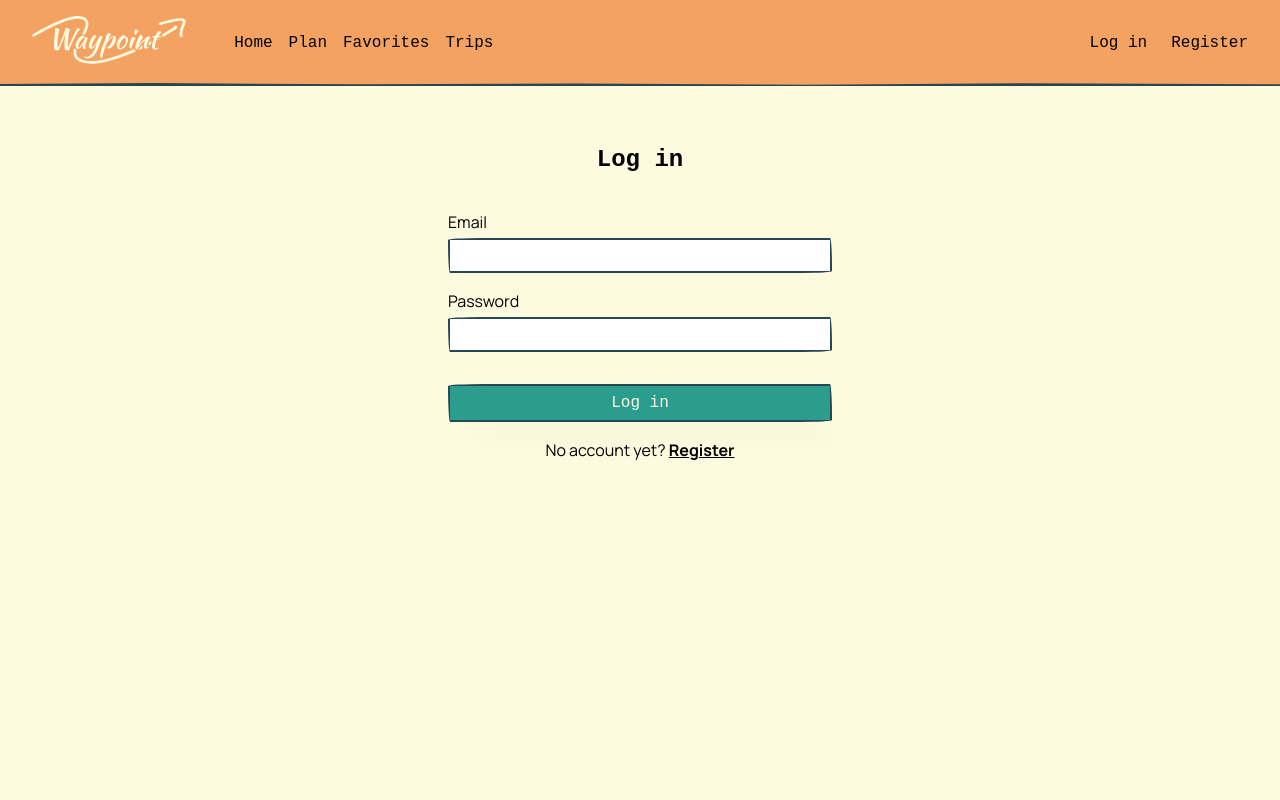
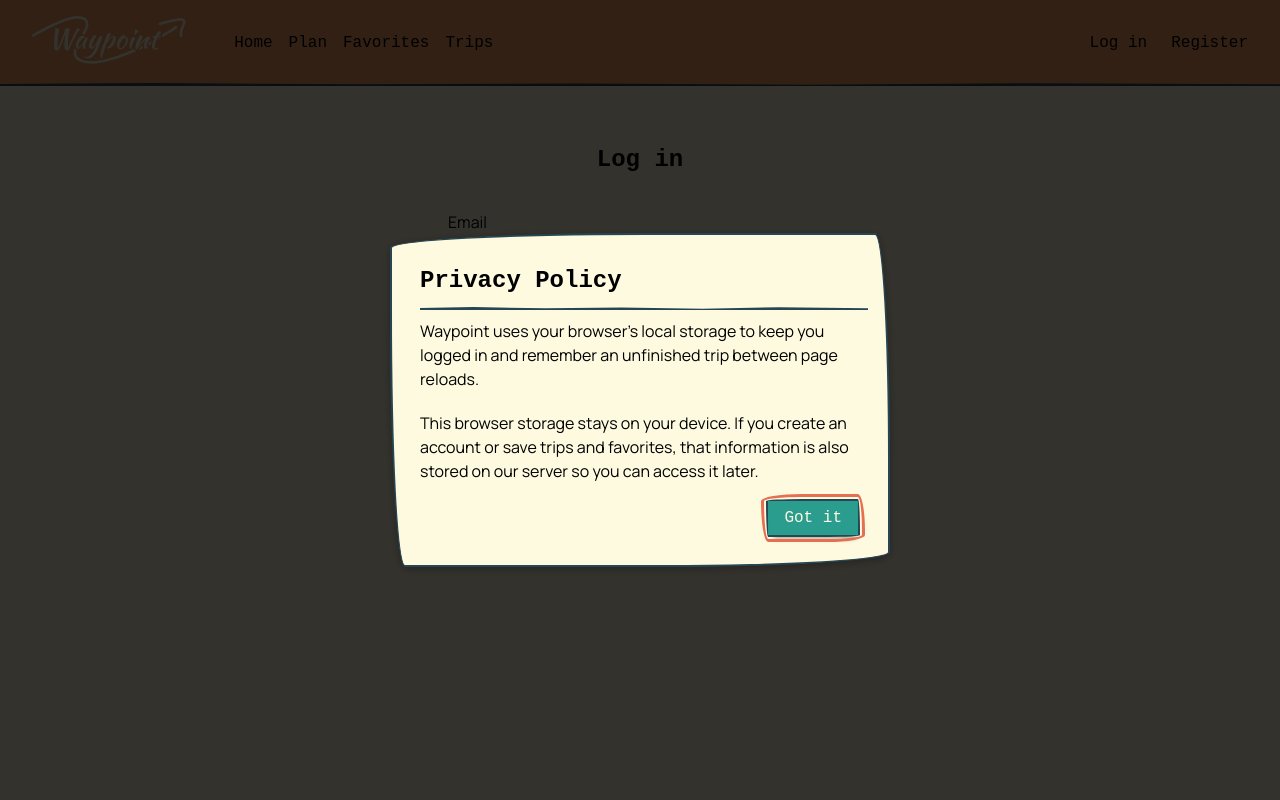
Before and after one commit to Malinsson/Waypoint, a React (Vite) app in the folder frontend/: page /login in a window 1280 px wide. Shown: the top 800 px of the page. Built offline with nearby package versions, Linux system fonts and the light colour scheme; no server answers; a web font is replaced by a local one.

Commit message:
Added privacy policy popup

```diff
--- a/frontend/src/App.tsx
+++ b/frontend/src/App.tsx
@@ -12,6 +12,7 @@ import Footer from './components/Footer/Footer.tsx'
 import MobileNavigation from './components/MobileNavigation/MobileNavigation.tsx'
 import TripDetailPage from './pages/TripDetail/TripDetail.tsx'
 import FavoriteDetailPage from './pages/FavoriteDetail/FavoriteDetailPage.tsx'
+import PrivacyPopup from './components/PrivacyPopup/PrivacyPopup.tsx'
 
 function App() {
 
@@ -21,6 +22,8 @@ function App() {
     <>
       <Header />
       <main>
+        <PrivacyPopup
+        />
         <Routes>
           <Route path="/" element={<HomePage />} />
           <Route path="/plan" element={<PlanPage />} />
--- /dev/null
+++ b/frontend/src/components/PrivacyPopup/PrivacyPopup.module.css
@@ -0,0 +1,23 @@
+.privacyPopup {
+    position: relative;
+    padding: 0.25rem;
+}
+
+.privacyPopup h2 {
+    margin-top: 0;
+    margin-bottom: 0.5rem;
+}
+
+.privacyPopup p {
+    margin: 1.25rem 0 1rem 0;
+}
+
+.divider {
+    width: 100%;
+}
+
+.actions {
+    width: 100%;
+    display: flex;
+    justify-content: flex-end;
+}
--- /dev/null
+++ b/frontend/src/components/PrivacyPopup/PrivacyPopup.tsx
@@ -0,0 +1,35 @@
+import { useState } from 'react'
+import PopupBase from '../PopupBase/PopupBase'
+import styles from './PrivacyPopup.module.css'
+import { Button } from '../atoms/Button'
+
+const PRIVACY_NOTICE_KEY = 'privacyNoticeAcknowledged'
+
+function PrivacyPopup() {
+  const [isOpen, setIsOpen] = useState(() => localStorage.getItem(PRIVACY_NOTICE_KEY) !== 'true')
+
+  const handleDismiss = () => {
+    localStorage.setItem(PRIVACY_NOTICE_KEY, 'true')
+    setIsOpen(false)
+  }
+
+  return (
+    <PopupBase onCancel={handleDismiss} isOpen={isOpen}>
+        <div className={styles.privacyPopup}>
+            <h2 className={styles.title}>Privacy Policy</h2>
+            <div className={`decorativeDivider ${styles.divider}`}></div>
+            <p>Waypoint uses your browser&apos;s local storage to keep you logged in and remember an unfinished trip between page reloads.</p>
+            <p>This browser storage stays on your device. If you create an account or save trips and favorites, that information is also stored on our server so you can access it later.</p>
+            <div className={styles.actions}>
+                <Button
+                onClick={handleDismiss}
+                >
+                Got it
+                </Button>
+            </div>
+        </div>
+    </PopupBase>
+  )
+}
+
+export default PrivacyPopup
```
